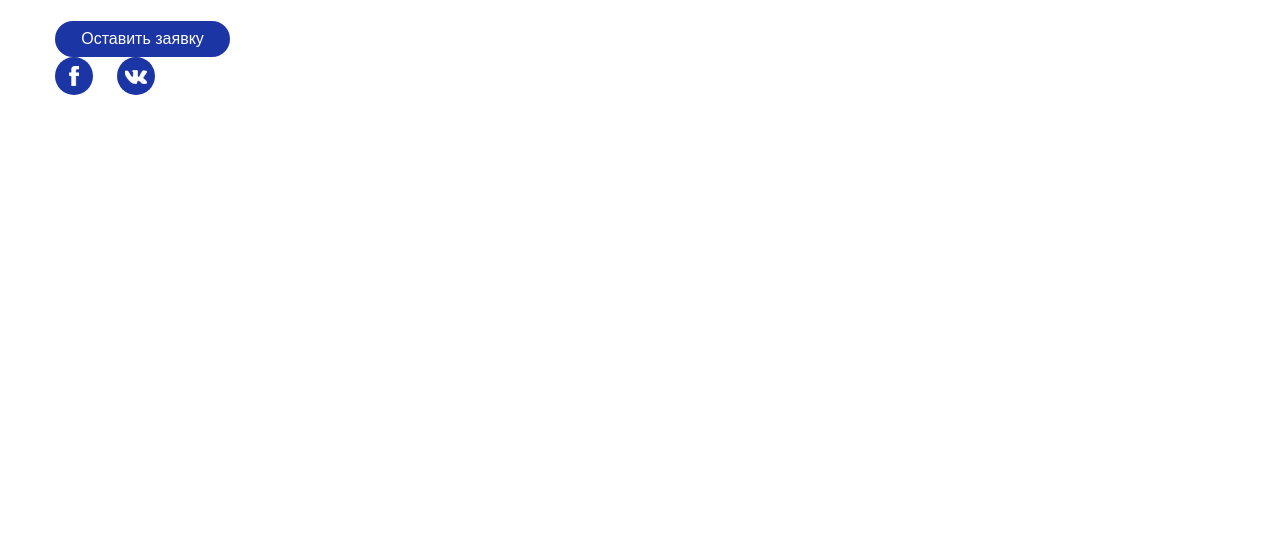
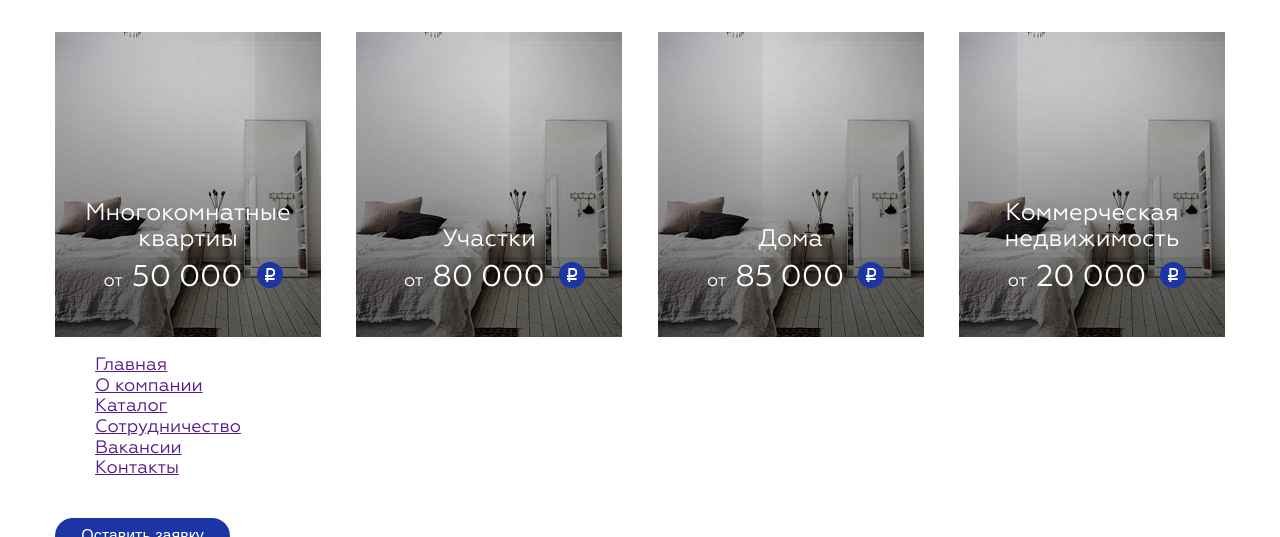
Before and after one commit to iluha5/alexandria, a website: page index.html in a window 1280 px wide. Shown: the part 760-1297 px from the top of the page. Before the commit the page ends 861 px from the top, so only its background shows below. Drawn offline with nearby package versions, Linux system fonts and the light colour scheme; files that its build step writes are made by us from their sources.

Commit message:
Finished catalog-nav for all adaptive

```diff
--- a/index.html
+++ b/index.html
@@ -48,36 +48,52 @@
     <div class="container">
         <ul>
             <li><a href="" class="catalog-nav--room">
+                <div class="catalog-nav__info">
                     <span class="catalog-nav__caption">Комнаты</span>
                     <span class="catalog-nav__from">от <span class="catalog-nav__price">10 000</span></span>
+                </div>
             </a></li>
             <li><a href="" class="catalog-nav--1room-flat">
+                <div class="catalog-nav__info">
                     <span class="catalog-nav__caption">1-комнатные квартиры</span>
                     <span class="catalog-nav__from">от <span class="catalog-nav__price">25 000</span></span>
+                </div>
             </a></li>
             <li><a href="" class="catalog-nav--2room-flat">
+                <div class="catalog-nav__info">
                     <span class="catalog-nav__caption">2-комнатные квартиры</span>
                     <span class="catalog-nav__from">от <span class="catalog-nav__price">30 000</span></span>
+                </div>
             </a></li>
             <li><a href="" class="catalog-nav--3room-flat">
+                <div class="catalog-nav__info">
                     <span class="catalog-nav__caption">3-комнатные квартиры</span>
                     <span class="catalog-nav__from">от <span class="catalog-nav__price">45 000</span></span>
+                </div>
             </a></li>
             <li><a href="" class="catalog-nav--multiroom-flat">
+                <div class="catalog-nav__info">
                     <span class="catalog-nav__caption">Многокомнатные квартиы</span>
                     <span class="catalog-nav__from">от <span class="catalog-nav__price">50 000</span></span>
+                </div>
             </a></li>
             <li><a href="" class="catalog-nav--ground">
+                <div class="catalog-nav__info">
                     <span class="catalog-nav__caption">Участки</span>
                     <span class="catalog-nav__from">от <span class="catalog-nav__price">80 000</span></span>
+                </div>
             </a></li>
             <li><a href="" class="catalog-nav--house">
+                <div class="catalog-nav__info">
                     <span class="catalog-nav__caption">Дома</span>
                     <span class="catalog-nav__from">от <span class="catalog-nav__price">85 000</span></span>
+                </div>
             </a></li>
             <li><a href="" class="catalog-nav--commercial">
+                <div class="catalog-nav__info">
                     <span class="catalog-nav__caption">Коммерческая недвижимость</span>
                     <span class="catalog-nav__from">от <span class="catalog-nav__price">20 000</span></span>
+                </div>
             </a></li>
         </ul>
     </div>
--- /dev/null
+++ b/less/catalog-nav.less
@@ -0,0 +1,134 @@
+.catalog-nav{
+
+}
+.catalog-nav ul{
+    margin:0;
+    padding:0;
+
+    list-style: none;
+    text-align: center;
+    //.outline(red);
+}
+.catalog-nav li{
+    display: block;
+    padding-top:35px;
+
+    vertical-align: top;
+    text-align: center;
+
+    //.outline(red);
+
+    @media @tablet-size{
+        display: inline-block;
+        width: 40%;
+
+        font-size: 0;
+
+        &:nth-child(even){
+            text-align: left;
+            padding-left: 5%;
+        }
+        &:nth-child(odd){
+            text-align: right;
+            padding-right: 5%;
+        }
+    }
+
+}
+
+@media @desktop-size {
+    .catalog-nav ul {
+        display: flex;
+        flex-direction: row;
+        justify-content: space-between;
+        flex-wrap: wrap;
+    }
+    .catalog-nav li{
+        padding:0;
+        padding-top:35px;
+        width:auto;
+        &:nth-child(even){
+            text-align: left;
+            padding-left: 0%;
+        }
+        &:nth-child(odd){
+            text-align: right;
+            padding-right: 0%;
+        }
+    }
+}
+
+.catalog-nav li a{
+    display: inline-block;
+    width:266px;
+    height:305px;
+
+    line-height: 305px;
+    color: @white;
+    font-family:"Geometria Regular", Arial, sans-serif;
+    text-align: center;
+
+
+    background: @white url(/img/catalog-nav__room.jpg) 0 0 no-repeat;
+    box-shadow: inset 0px -157px 211px -23px rgba(0,0,0,0.75);
+}
+.catalog-nav__info{
+    display: inline-block;
+    width:100%;
+    padding-bottom:38px;
+
+    line-height: 35px;
+    vertical-align: bottom;
+
+}
+
+.catalog-nav__caption{
+    display: block;
+
+    line-height:26px;
+    font-size:24px;
+}
+.catalog-nav__from{
+    display: block;
+    padding-top: 9px;
+    padding-right: 30px;
+
+    font-size: 18px;
+
+}
+.catalog-nav__price{
+    position: relative;
+    padding-left:5px;
+
+    font-size: 30px;
+    &::before{
+        position: absolute;
+        right:-40px;
+        bottom:5px;
+
+        width:26px;
+        height:26px;
+
+        border-radius: 26px;
+        border: 0;
+
+        font-size:16px;
+
+        background-color: @blue;
+        color: @white;
+
+        content: '';
+    }
+    &::after{
+        position: absolute;
+        right:-32px;
+        bottom:11px;
+
+        width:10px;
+        height:15px;
+        background: transparent url(/img/sprites_all.png) 0 -238px no-repeat;
+
+        content: '';
+    }
+
+}
--- a/less/second-menu.less
+++ b/less/second-menu.less
@@ -63,11 +63,7 @@
     &:hover{
         text-decoration: underline;
     }
-    //@media @mobile-size320{
-    //    width:80%;
-    //    padding-left:20%;
-    //    font-size: 16px;
-    //}
+
     @media @mobile-size480{
         width:70%;
         padding-left:30%;
--- a/less/style.less
+++ b/less/style.less
@@ -9,6 +9,7 @@
 @import url("main-menu.less");
 @import url("social-but.less");
 @import url("second-menu.less");
+@import url("catalog-nav.less");
 
 body{
     font-size:18px;
```
Also changed, not shown: img/catalog-nav__room.jpg (added). Lines whose indentation alone changed are shown as unchanged.
